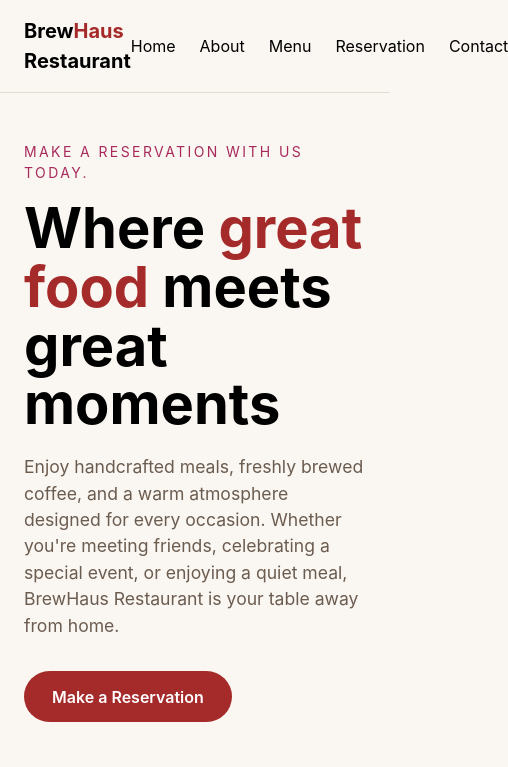
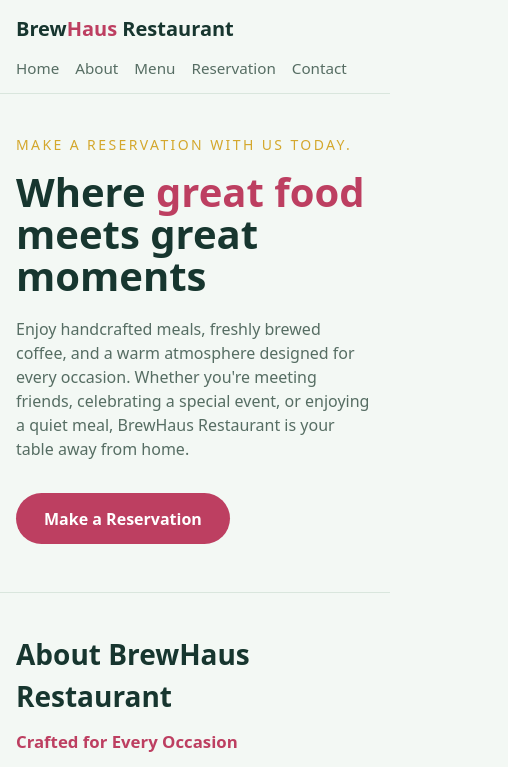
Before and after one commit to Buteya/BrewHaus-Practicum-Group-E-Wk1-Restaurant, a plain HTML site: page index.html in a window 390 px wide. Shown: the top 767 px of the page, 508 px wide, since content can reach past the window. Drawn offline with Linux system fonts and the light colour scheme.

Commit message:
feat: added responsiveness, new font and new color scheme.

```diff
--- a/index.html
+++ b/index.html
@@ -5,6 +5,9 @@
     <meta charset="UTF-8">
     <meta name="viewport" content="width=device-width, initial-scale=1.0">
     <title>BrewHaus Restaurant - Experience Exceptional Dining</title>
+    <link rel="preconnect" href="https://fonts.googleapis.com">
+    <link rel="preconnect" href="https://fonts.gstatic.com" crossorigin>
+    <link href="https://fonts.googleapis.com/css2?family=DM+Sans:wght@400;500;600;700&display=swap" rel="stylesheet">
     <link rel="stylesheet" href="style.css" />
 </head>
 
--- a/style.css
+++ b/style.css
@@ -9,13 +9,14 @@
 /*Design Tokens*/
 
 :root {
-    --bg: #faf6f1;
-    --ink: #241a14;
-    --ink-soft: #6b5c50;
-    --ember: #A52A2A;
-    --clay: #a82a5c;
-    --line: #e5dcd2;
-    --font-body: system-u, -apple-system, "Segoe UI", sans-serif;
+    --bg: #f3f8f4;
+    --ink: #17362f;
+    --ink-soft: #566d63;
+    --accent: #bd3f61;
+    --accent-hover: #982d4a;
+    --highlight: #d4a72c;
+    --line: #d9e6dd;
+    --font-body: system-ui, -apple-system, "DM Sans", sans-serif;
 }
 
 /*Base*/
@@ -23,7 +24,7 @@
 body {
     font-family: var(--font-body);
     background: var(--bg);
-    color: var(--link);
+    color: var(--ink);
     line-height: 1.5;
 }
 
@@ -47,7 +48,7 @@ header {
     top: 0;
     background: var(--bg);
     border-bottom: 1px solid var(--line);
-    Z-index: 10;
+    z-index: 10;
 }
 
 nav {
@@ -65,7 +66,7 @@ nav {
 }
 
 .logo span {
-    color: var(--ember);
+    color: var(--accent);
 }
 
 .nav-links {
@@ -74,13 +75,13 @@ nav {
 }
 
 .nav-links a {
-    font-size: 0, 95rem;
-    color: var(--link-soft);
+    font-size: 0.95rem;
+    color: var(--ink-soft);
     transition: color 0.15s;
 }
 
 .nav-links a:hover {
-    color: var(--ember);
+    color: var(--accent);
 }
 
 /*Hero*/
@@ -94,7 +95,7 @@ nav {
     font-size: 0.875rem;
     letter-spacing: 0.15rem;
     text-transform: uppercase;
-    color: var(--clay);
+    color: var(--highlight);
     margin-bottom: 1rem;
 }
 
@@ -106,7 +107,7 @@ nav {
 }
 
 .hero h1 span {
-    color: var(--ember);
+    color: var(--accent);
 }
 
 .hero .subtext {
@@ -120,7 +121,7 @@ nav {
     display: inline-block;
     margin-top: 2rem;
     padding: 0.85rem 1.75rem;
-    background: var(--ember);
+    background: var(--accent);
     color: white;
     font-weight: 600;
     border-radius: 999px;
@@ -128,7 +129,7 @@ nav {
 }
 
 .btn:hover {
-    background: #a5431f;
+    background: var(--accent-hover);
     transform: translateY(-1px);
 }
 
@@ -150,7 +151,7 @@ nav {
     font-size: 1.05rem;
     margin-bottom: 1rem;
     font-weight: 600;
-    color: #a5431f;
+    color: var(--accent);
 }
 
 .about p {
@@ -207,7 +208,7 @@ nav {
     display: inline-block;
     margin-top: 2rem;
     padding: 0.85rem 1.75rem;
-    background: var(--ember);
+    background: var(--accent);
     color: white;
     font-weight: 600;
     border-radius: 999px;
@@ -216,14 +217,14 @@ nav {
 }
 
 .tab-button:hover {
-    background-color: #a5431f;
+    background-color: var(--accent-hover);
     transform: translateY(-1px);
 }
 
 #starters:checked~.menu-btn-group label[for="starters"],
 #mains:checked~.menu-btn-group label[for="mains"],
 #desserts:checked~.menu-btn-group label[for="desserts"] {
-    background: #a5431f;
+    background: var(--accent-hover);
     transform: translateY(-1px);
 }
 
@@ -248,7 +249,7 @@ nav {
 }
 
 .dish-card:hover {
-    box-shadow: 0px 8px 24px rgba(36, 26, 20, 0.08);
+    box-shadow: 0px 8px 24px rgba(23, 54, 47, 0.1);
 }
 
 .dish-image {
@@ -272,7 +273,7 @@ nav {
 .dish-card .price{
     font-size: 0.95rem;
     font-weight:600;
-    color:var(--ember);
+    color:var(--accent);
     margin: 0.5rem 1rem 1rem;
 }
 
@@ -321,7 +322,7 @@ footer {
 }
 
 .footer-brand span {
-    color: var(--ember);
+    color: var(--accent);
 }
 
 .footer-brand p:last-child {
@@ -350,3 +351,71 @@ footer {
     font-size: 0.8rem;
     font-weight: 400;
 }
+
+/*Responsiveness*/
+@media (max-width: 800px) {
+    .dish {
+        grid-template-columns: repeat(2, minmax(0, 1fr));
+    }
+
+    .footer-grid {
+        grid-template-columns: repeat(2, minmax(0, 1fr));
+    }
+
+    .footer-brand {
+        grid-column: 1 / -1;
+    }
+}
+
+@media (max-width: 600px) {
+    nav {
+        align-items: flex-start;
+        flex-direction: column;
+        gap: 0.75rem;
+        padding: 0.85rem 1rem;
+    }
+
+    .nav-links {
+        width: 100%;
+        flex-wrap: wrap;
+        gap: 0.5rem 1rem;
+    }
+
+    .hero,
+    .about,
+    .menu,
+    .reservation {
+        padding: 2.5rem 1rem 3rem;
+    }
+
+    .hero h1 {
+        font-size: 2.5rem;
+    }
+
+    .hero .subtext {
+        font-size: 1rem;
+    }
+
+    .menu-btn-group {
+        flex-wrap: wrap;
+    }
+
+    .tab-button {
+        flex: 1 1 7rem;
+        text-align: center;
+        padding: 0.75rem 1rem;
+    }
+
+    .dish,
+    .footer-grid {
+        grid-template-columns: minmax(0, 1fr);
+    }
+
+    .footer-brand {
+        grid-column: auto;
+    }
+
+    .dish-image {
+        height: 200px;
+    }
+}
```
